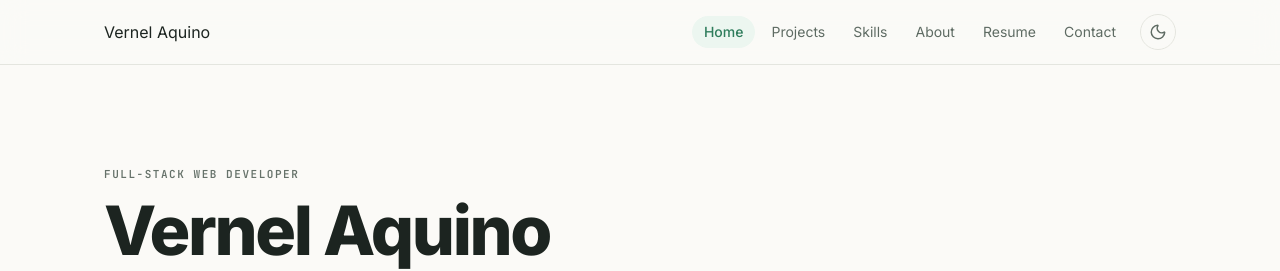
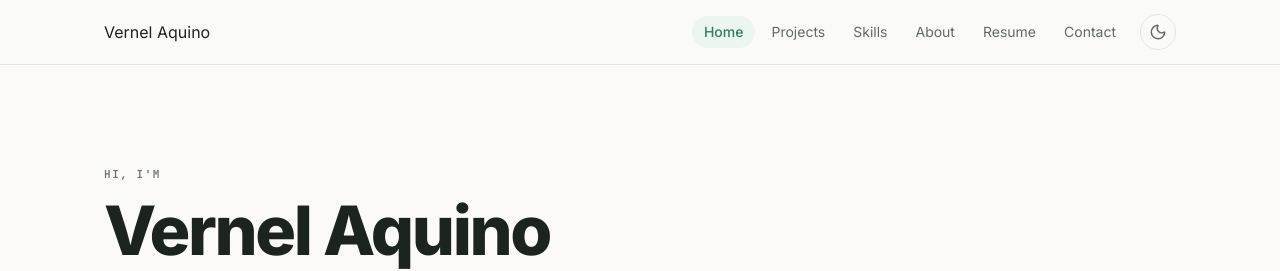
Before and after one commit to Vyrnyl/portfolio, a Next.js app: page / in a window 1280 px wide. Shown: the top 271 px of the page. Built offline with nearby package versions, Linux system fonts and the light colour scheme.

Commit message:
fix(home): stop the hero repeating the role above and below the name

```diff
--- a/src/components/sections/hero.tsx
+++ b/src/components/sections/hero.tsx
@@ -10,11 +10,17 @@ type HeroProps = {
  * Reads `site` directly — the same content/site.ts carve-out Header and
  * Footer already use (content-model.md §4), since this is config identity,
  * not queryable content that belongs behind lib/content.ts.
+ *
+ * The eyebrow is a lead-in to the name, not `site.role` (changed 2026-09-23).
+ * The role eyebrow repeated the tagline's opening words three lines apart.
+ * The tagline keeps the role because it also stands alone as the meta
+ * description, the OG card and the JSON-LD description, where no eyebrow
+ * precedes it. So the repeat was fixed here rather than there.
  */
 export function Hero({ className }: HeroProps) {
   return (
     <div className={cn(className)}>
-      <p className="text-eyebrow text-faint mb-4 font-mono uppercase">{site.role}</p>
+      <p className="text-eyebrow text-faint mb-4 font-mono uppercase">Hi, I&apos;m</p>
       <h1 className="text-h-xl text-ink">{site.name}</h1>
       <p className="text-lead text-muted mt-6 max-w-measure">{site.tagline}</p>
     </div>
```
Also changed, not shown: ai-context/context/progress.md (+1 -0 lines).
